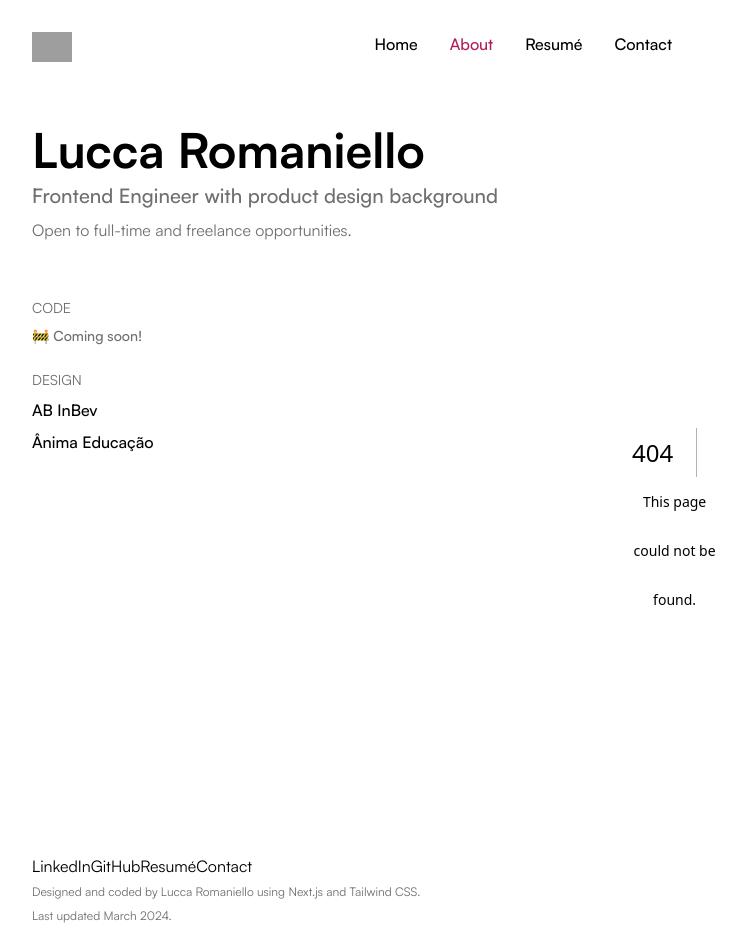
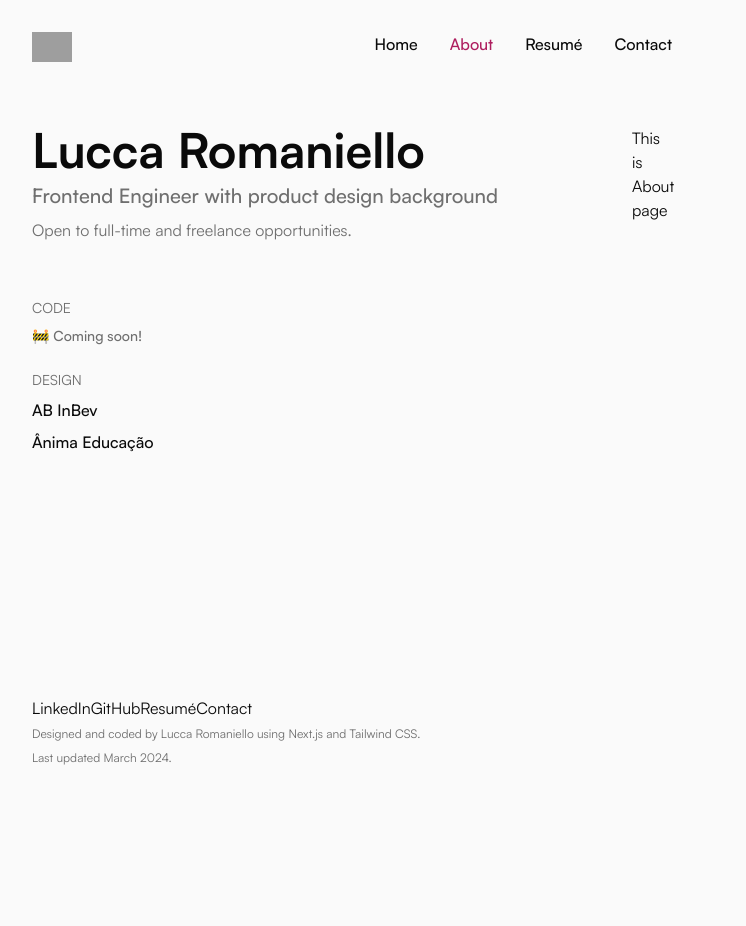
Before and after one commit to luccaromaniello/portfolio, a Next.js app: page /about in a window 1280 px wide. Before the commit this address had no page. Shown: the whole page, without its empty margins (288-1034 px from the left). After the commit the page ends 800 px from the top, so only its background shows below. Built offline with nearby package versions, Linux system fonts and the light colour scheme; grey boxes are pictures that could not be loaded.

Commit message:
Add about page

```diff
--- /dev/null
+++ b/src/app/about/page.tsx
@@ -0,0 +1,9 @@
+export default function About() {
+  return (
+    <div>
+      <div>
+        This is About page
+      </div>
+    </div>
+  )
+}
```
